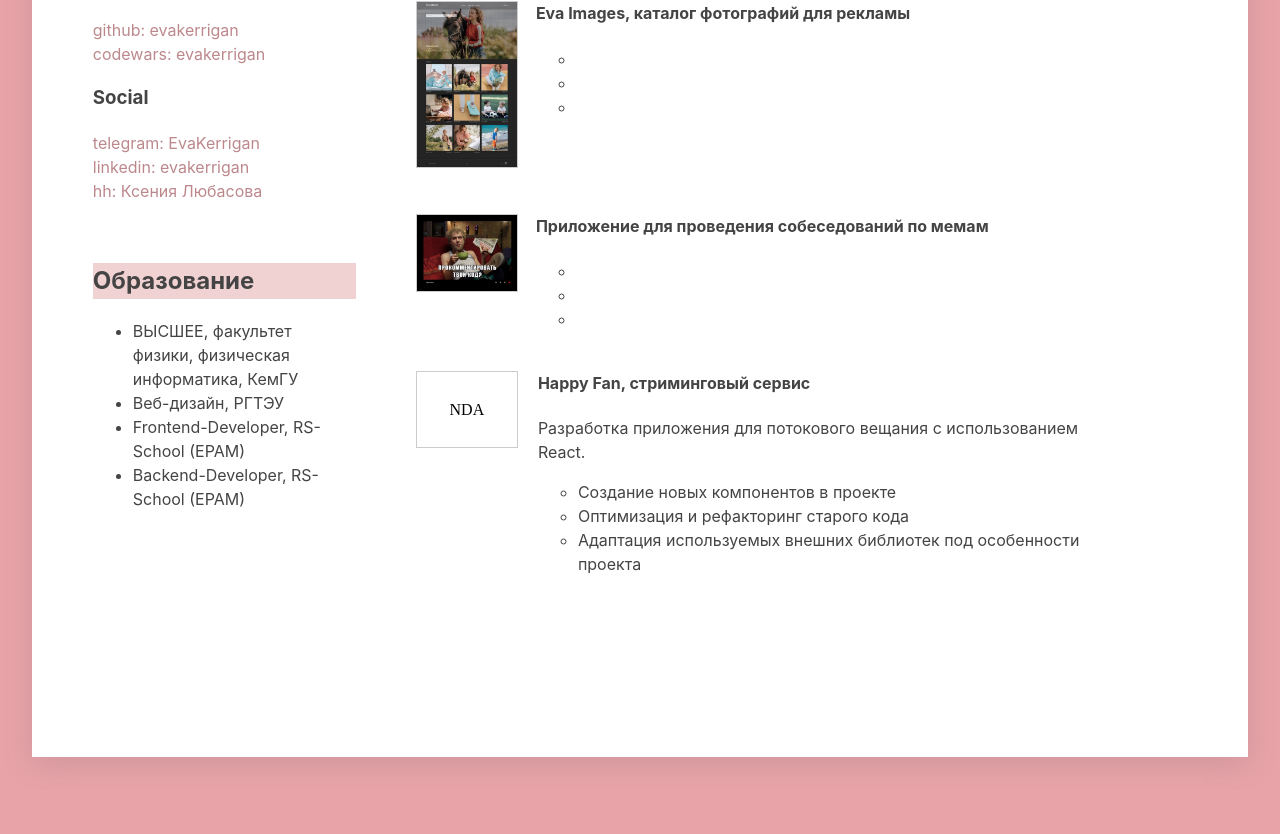
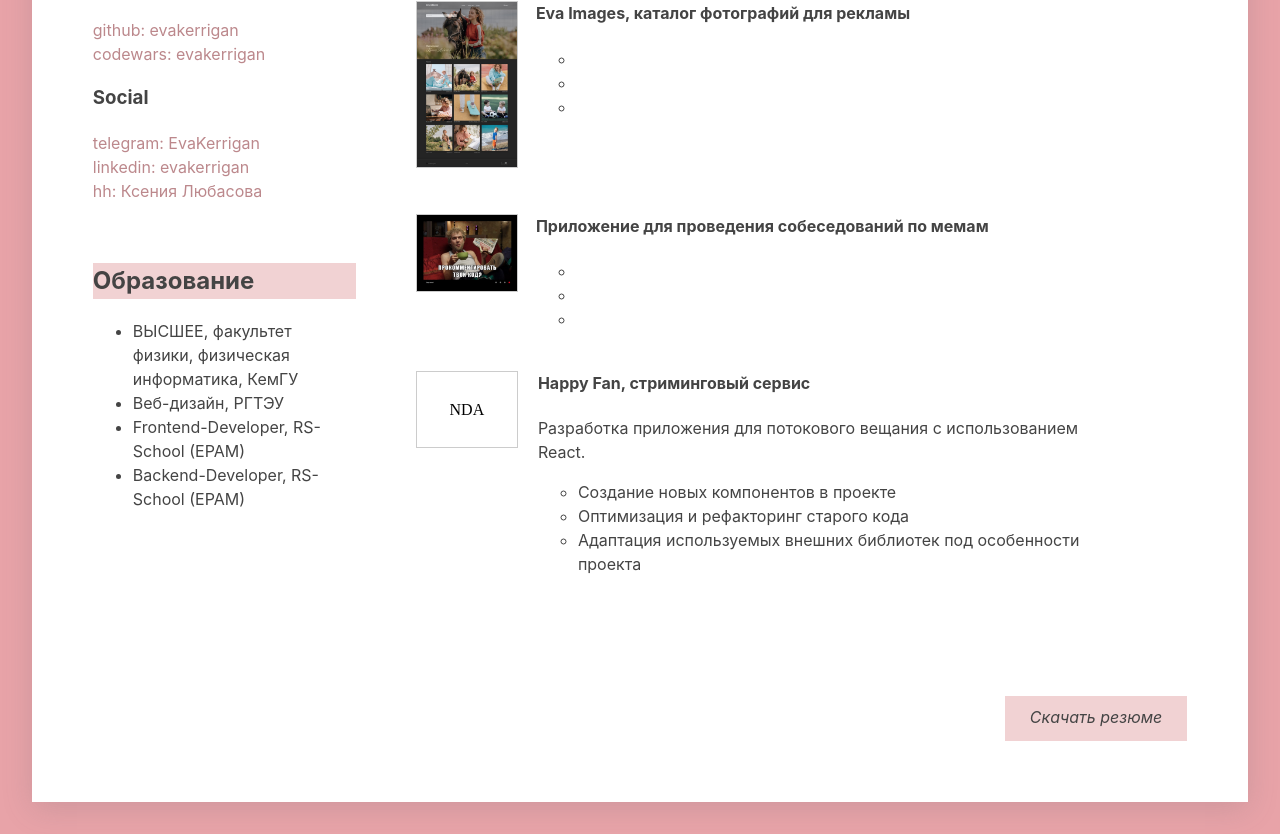
Before and after one commit to evakerrigan/eva-cv, a React (Vite) app: page / in a window 1280 px wide. Shown: the part 1604-2438 px from the top of the page. Before the commit the page ends 2393 px from the top, so only its background shows below. Built offline with nearby package versions, Linux system fonts and the light colour scheme; a web font is replaced by a local one.

Commit message:
feat: add pdf resume download

```diff
--- a/src/App.css
+++ b/src/App.css
@@ -167,3 +167,21 @@ h2 {
   margin-bottom: 10px;
   font-size: 16px;
 }
+
+.button-download {
+  padding: 9px 25px 12px 25px;
+  color: #444;
+  display: block;
+  font-style: italic;
+  background-color: #f1d2d3;
+}
+
+.footer-container {
+  display: flex;
+  justify-content: end;
+}
+
+.button-download:hover {
+  color: #fff;
+  text-decoration: none;
+}
--- a/src/App.tsx
+++ b/src/App.tsx
@@ -1,5 +1,5 @@
 import "./App.css";
-import { Contacts, Project, Header, Skills, Education } from "./components";
+import { Contacts, Project, Header, Skills, Education, Footer } from "./components";
 
 function App() {
   return (
@@ -16,6 +16,7 @@ function App() {
             <Project />
           </div>
         </div>
+        <Footer />
       </div>
     </>
   );
--- /dev/null
+++ b/src/components/Footer.tsx
@@ -0,0 +1,11 @@
+export const Footer = () => {
+  return (
+    <div>
+      <div className="footer-container">
+        <a className="button-download" href="KseniiaLiubasova.pdf">
+          <em>Скачать резюме</em>
+        </a>
+      </div>
+    </div>
+  );
+};
--- a/src/components/index.tsx
+++ b/src/components/index.tsx
@@ -3,3 +3,4 @@ export { Contacts } from "./Contacts";
 export { Project } from "./Project";
 export { Skills } from "./Skills";
 export { Education } from "./Education";
+export { Footer } from "./Footer";
```
Also changed, not shown: 1 other file (tests, documents, lock files or other folders).
